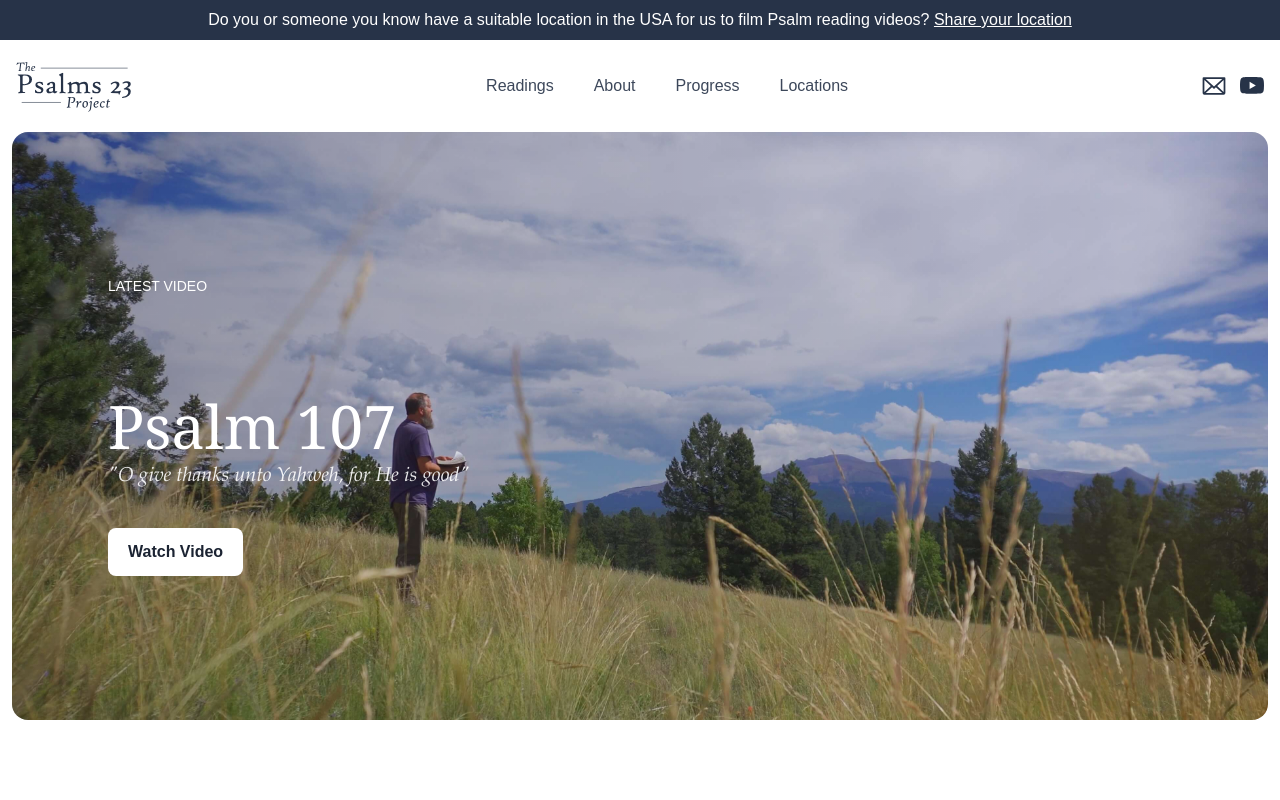
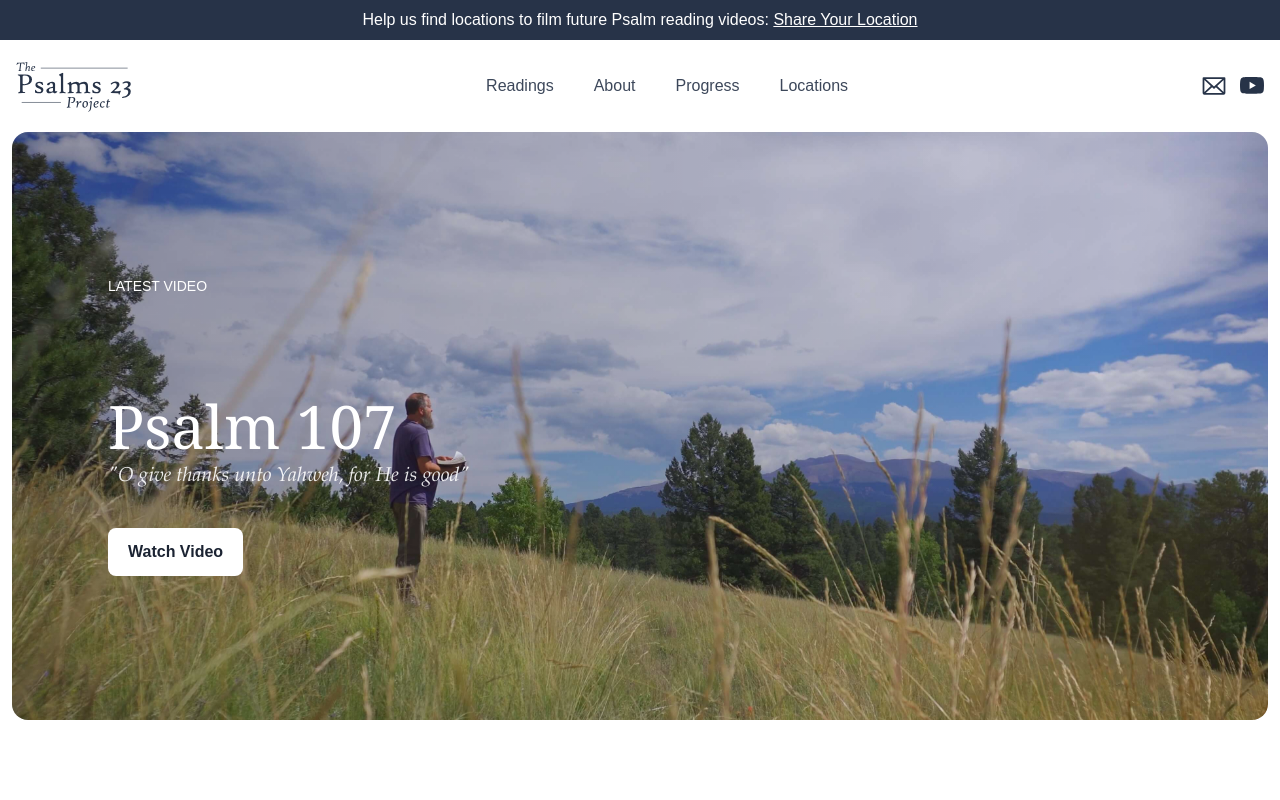
Before and after one commit to Psalms23Project/psalms23project.github.io, a SvelteKit app: page / in a window 1280 px wide. Shown: the top 800 px of the page. Built offline with nearby package versions, Linux system fonts and the light colour scheme; a small style sheet from the web is missing.

Commit message:
Update banner

```diff
--- a/src/routes/+layout.svelte
+++ b/src/routes/+layout.svelte
@@ -8,7 +8,7 @@
   $: if($navigating) (menuOpen = false);
 </script>
 <div class="bg-navyblue text-white text-center py-2 px-3">
-  <p>Do you or someone you know have a suitable location in the USA for us to film Psalm reading videos? <a class="underline" href="/quest/">Share your location</a></p>
+  <p>Help us find locations to film future Psalm reading videos: <a class="underline" href="/quest/">Share Your Location</a></p>
 </div>
 <nav class="relative max-w-7xl mx-auto py-3">
   <div class="flex flex-col md:flex-row justify-between items-center px-4">
```
